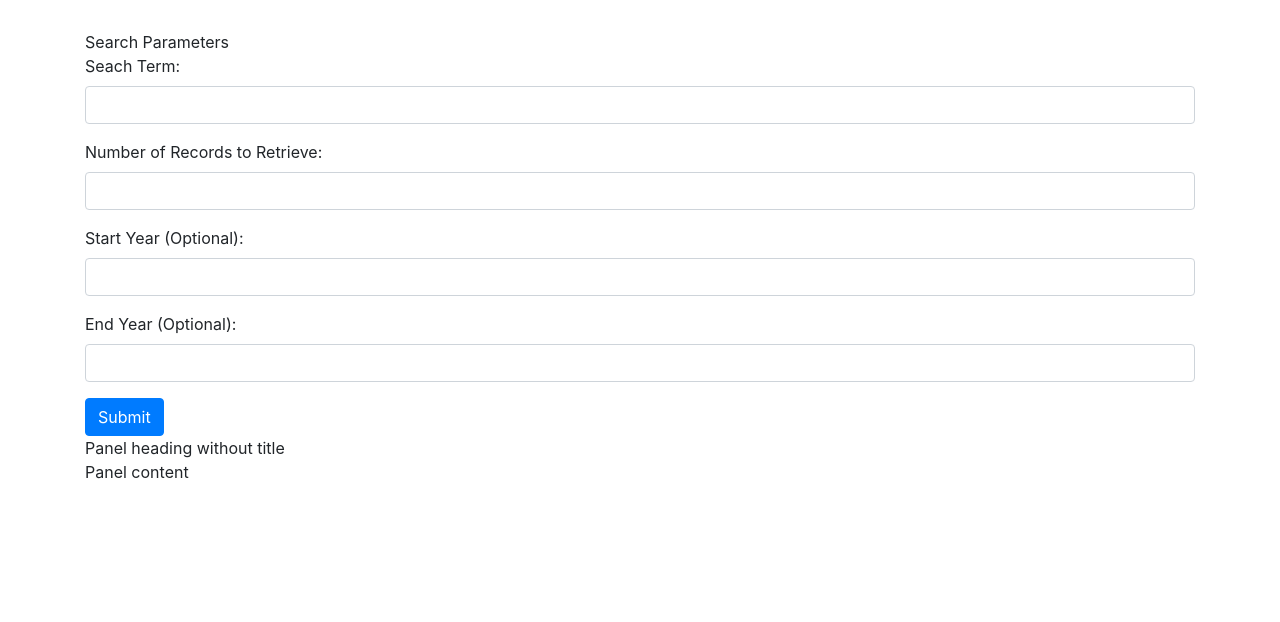
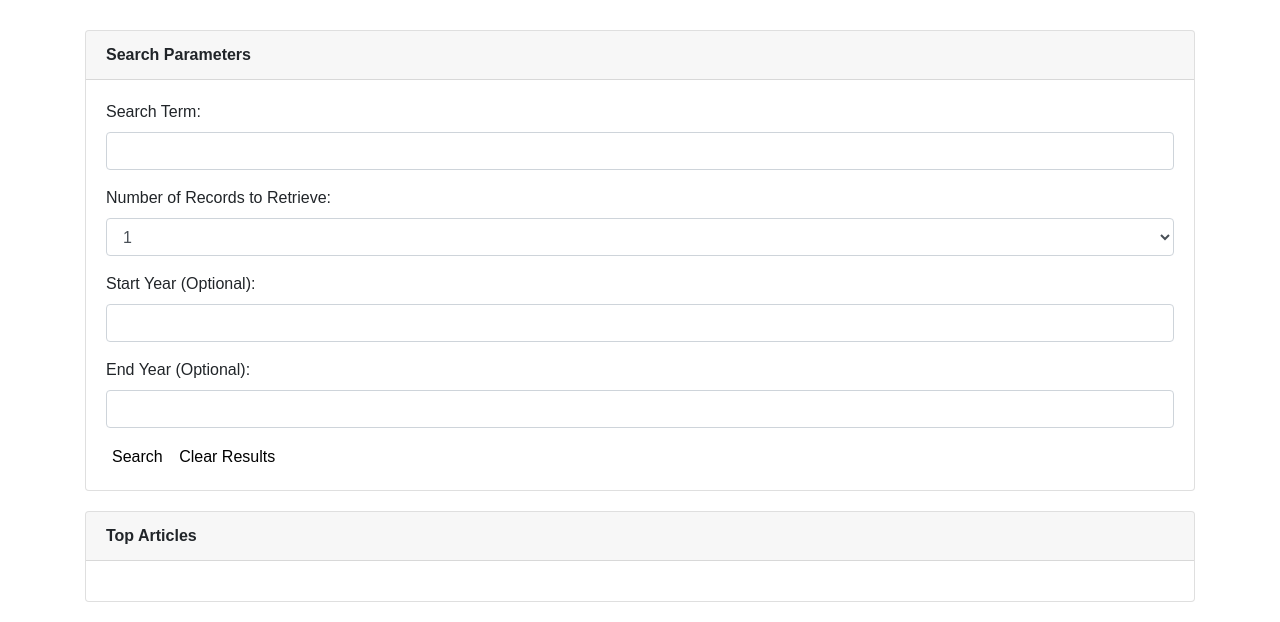
Before and after one commit to homemadechowder/NYTSearch, a plain HTML site: page index.html in a window 1280 px wide. Shown: the part 186-808 px from the top of the page. Drawn offline with nearby package versions, Linux system fonts and the light colour scheme.

Commit message:
everything done except for icons

```diff
--- a/css/style.css
+++ b/css/style.css
@@ -1,5 +1,30 @@
+.container{
+    font-family: Arial, Helvetica, sans-serif
+}
 .jumbotron{
     background-color: #1d2951;
     color: white;
     text-align: center;
+
 }
+
+.searchForm{
+    padding: 20px;
+
+}
+.card{
+    margin-bottom: 20px;
+
+}
+
+button.link{
+    background: none;
+    border: none;
+}
+
+button.hover{
+    text-decoration: underline;
+}
+#topArticles{
+
+}
--- a/index.html
+++ b/index.html
@@ -19,18 +19,30 @@
             </h1>
 
         </div>
-        <div class = "panel panel-default">
-        <div class = "panel-heading">Search Parameters</div>
-        <div class = "panel-body">
-        <form>
+
+        <div class = "card">
+        <div class = "card-header"><strong>Search Parameters</strong></div>
+        <form class = "searchForm">
             <div class="form-group">
-                <label for="searchTerm">Seach Term: </label>
+                <label for="searchTerm">Search Term: </label>
                 <input type="search" class="form-control" id="searchTerm">
 
             </div>
             <div class="form-group">
                 <label for="recordsRetrieve">Number of Records to Retrieve: </label>
-                <input type="recordsCount" class="form-control" id="recordsRetrieve">
+                <select type="recordsCount" class="form-control" id="recordsRetrieve"> //$("#recordsRetrieve").text();
+                        <option>1</option>
+                        <option>2</option>
+                        <option>3</option>
+                        <option>4</option>
+                        <option>5</option>
+                        <option>6</option>
+                        <option>7</option>
+                        <option>8</option>
+                        <option>9</option>
+                        <option>10</option>
+                </select>
+
             </div>
             <div class="form-group">
                     <label for="startYear">Start Year (Optional): </label>
@@ -41,17 +53,16 @@
                     <label for="endYear">End Year (Optional): </label>
                     <input type="year" class="form-control" id="endYear">
             </div>
-            <button type="submit" class="btn btn-primary">Submit</button>
-
+            <button id = "search" class = "link">Search</button>
+            <button id = "clearResults" class = "link">Clear Results</button>
             </form>
         </div>
-        </div>
-        <div class="panel panel-default">
-                <div class="panel-heading">Panel heading without title</div>
-                <div class="panel-body">
-                  Panel content
-                </div>
-              </div>
+
+        <div class = "card">
+        <div id = "topArticles" class = "card-header"><strong>Top Articles</strong></div>
+        <div class="card-body"> </div>
+
+
 
 
 </body>
```
